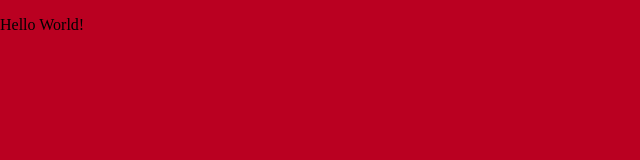
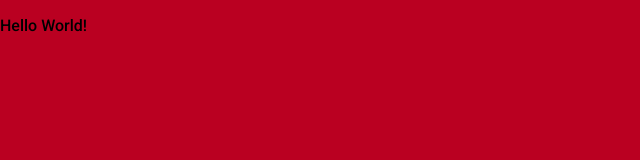
Before and after one commit to kelly-hansen/angels-league-table, a JavaScript app: page / in a window 1280 px wide. Shown: the top 160 px of the page, without its empty margins (0-640 px from the left). Built offline with nearby package versions, Linux system fonts and the light colour scheme; the HTML template or start-up script is replaced by a standard one.

Commit message:
Roboto font

```diff
--- a/public/index.html
+++ b/public/index.html
@@ -5,6 +5,8 @@
     <link rel="icon" href="a.ico" />
     <meta name="viewport" content="width=device-width, initial-scale=1" />
     <title>League Average</title>
+    <link rel="preconnect" href="https://fonts.gstatic.com">
+    <link href="https://fonts.googleapis.com/css2?family=Roboto:wght@500;700&display=swap" rel="stylesheet">
     <link rel="stylesheet" href="./styles.css">
   </head>
   <body>
--- a/public/styles.css
+++ b/public/styles.css
@@ -2,4 +2,5 @@
   margin: 0;
   box-sizing: border-box;
   background-color: #BA0021;
+  font-family: 'Roboto', Arial, sans-serif;
 }
```
